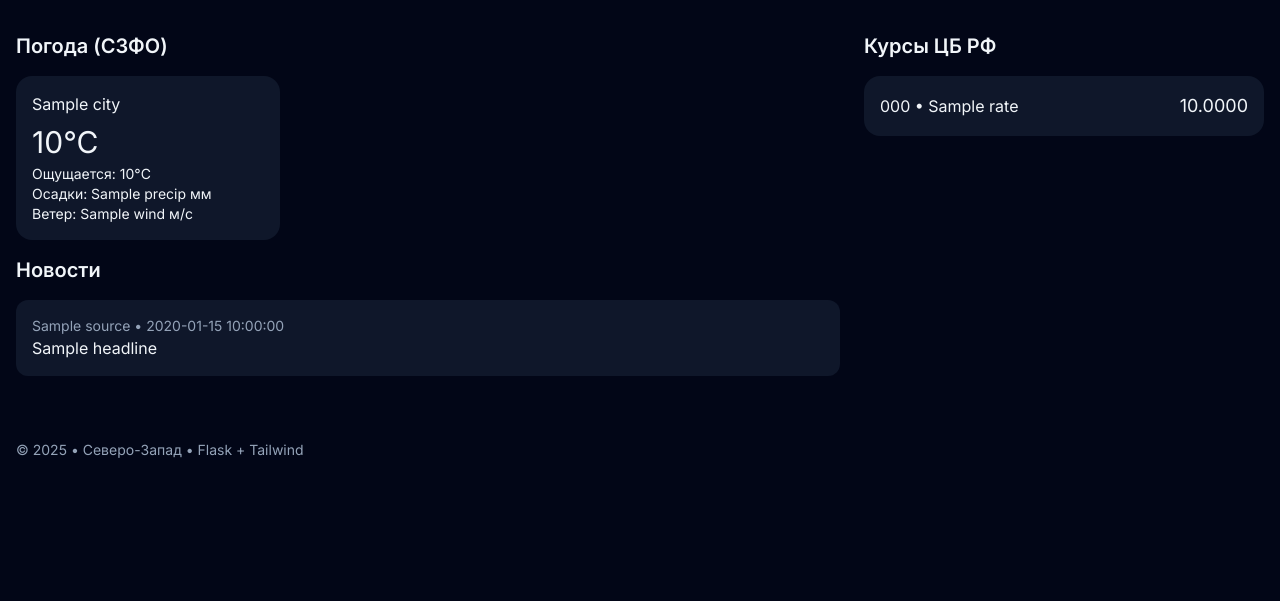
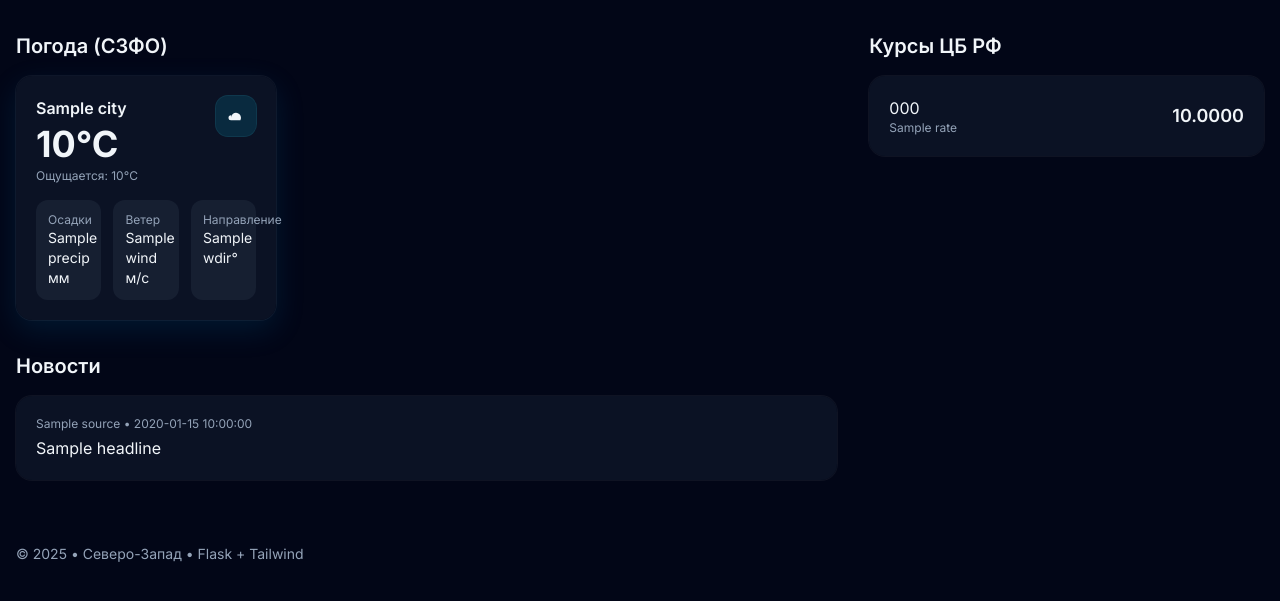
Before and after one commit to Nick-825/nw-weather-site, a Flask app: template templates/index.html in a window 1280 px wide. Shown: the part 114-715 px from the top of the page. Run offline with Flask 3, Linux system fonts and the light colour scheme; the template is opened without the code that fills it: most values are stand-ins (such as "Sample title", 1, 10 or a date in 2020); some libraries are stand-ins or nearby versions.

Commit message:
Update index.html

```diff
--- a/templates/index.html
+++ b/templates/index.html
@@ -1,46 +1,80 @@
 {% extends "base.html" %}
 {% block content %}
-<div class="grid md:grid-cols-3 gap-6">
-  <section class="col-span-2 space-y-4">
-    <h2 class="text-xl font-semibold">Погода (СЗФО)</h2>
-    <div class="grid sm:grid-cols-2 lg:grid-cols-3 gap-4">
-      {% for row in weather %}
-        <div class="rounded-2xl bg-slate-900 p-4">
-          <div class="font-medium">{{ row.city }}</div>
+
+<div class="grid lg:grid-cols-3 gap-8">
+  <!-- Weather + News -->
+  <section class="lg:col-span-2 space-y-8">
+    <div>
+      <h2 class="text-xl font-semibold mb-4">Погода (СЗФО)</h2>
+      <div class="grid sm:grid-cols-2 xl:grid-cols-3 gap-5">
+        {% for row in weather %}
+        <div class="rounded-2xl bg-slate-900/70 ring-1 ring-white/5 p-5 shadow-soft hover:translate-y-[-2px] transition">
+          <div class="flex items-start justify-between">
+            <div>
+              <div class="text-base font-semibold">{{ row.city }}</div>
+              {% if not row.error %}
+                <div class="text-4xl font-bold mt-1">{{ row.temp|round(1) }}°C</div>
+                <div class="text-xs text-slate-400 mt-1">Ощущается: {{ row.feels|round(1) }}°C</div>
+              {% endif %}
+            </div>
+            <div class="h-10 w-10 rounded-xl bg-brand-500/15 ring-1 ring-brand-400/20 grid place-items-center">
+              <!-- tiny icon -->
+              <svg viewBox="0 0 24 24" class="h-5 w-5"><path fill="currentColor" d="M6 14a6 6 0 1 1 11.31 3H6a3 3 0 0 1 0-6 6 6 0 0 1 0 3z"/></svg>
+            </div>
+          </div>
+
           {% if row.error %}
-            <div class="text-red-400 text-sm mt-2">Ошибка: {{ row.error }}</div>
+            <div class="text-red-400 text-sm mt-3">Ошибка: {{ row.error }}</div>
           {% else %}
-            <div class="text-3xl mt-2">{{ row.temp|round(1) }}°C</div>
-            <div class="text-sm mt-1">Ощущается: {{ row.feels|round(1) }}°C</div>
-            <div class="text-sm">Осадки: {{ row.precip }} мм</div>
-            <div class="text-sm">Ветер: {{ row.wind }} м/с</div>
+            <div class="grid grid-cols-3 gap-3 text-sm mt-4">
+              <div class="bg-slate-800/60 rounded-xl p-3">
+                <div class="text-xs text-slate-400">Осадки</div>
+                <div class="font-medium">{{ row.precip }} мм</div>
+              </div>
+              <div class="bg-slate-800/60 rounded-xl p-3">
+                <div class="text-xs text-slate-400">Ветер</div>
+                <div class="font-medium">{{ row.wind }} м/с</div>
+              </div>
+              <div class="bg-slate-800/60 rounded-xl p-3">
+                <div class="text-xs text-slate-400">Направление</div>
+                <div class="font-medium">{{ row.wdir }}°</div>
+              </div>
+            </div>
           {% endif %}
         </div>
-      {% endfor %}
+        {% endfor %}
+      </div>
     </div>
 
-    <h2 class="text-xl font-semibold mt-6">Новости</h2>
-    <div class="space-y-3">
-      {% for n in headlines %}
-        <a class="block rounded-xl bg-slate-900 p-4 hover:bg-slate-800 transition"
+    <div id="news">
+      <h2 class="text-xl font-semibold mb-4">Новости</h2>
+      <div class="space-y-3">
+        {% for n in headlines %}
+        <a class="block rounded-2xl bg-slate-900/70 ring-1 ring-white/5 p-5 hover:bg-slate-900 transition"
            href="{{ n.link }}" target="_blank" rel="noopener">
-          <div class="text-sm text-slate-400">{{ n.source }} • {{ n.published }}</div>
-          <div class="font-medium">{{ n.title }}</div>
+          <div class="text-xs text-slate-400">{{ n.source }} • {{ n.published }}</div>
+          <div class="font-medium mt-1">{{ n.title }}</div>
         </a>
-      {% endfor %}
+        {% endfor %}
+      </div>
     </div>
   </section>
 
-  <aside class="space-y-4">
+  <!-- Rates -->
+  <aside id="rates" class="space-y-4">
     <h2 class="text-xl font-semibold">Курсы ЦБ РФ</h2>
-    <div class="rounded-2xl bg-slate-900 p-4 space-y-3">
+    <div class="rounded-2xl bg-slate-900/70 ring-1 ring-white/5 p-5 space-y-4">
       {% for code, r in rates.items() %}
-        <div class="flex items-baseline justify-between">
-          <div class="font-medium">{{ code }} • {{ r.name }}</div>
-          <div class="text-lg">{{ '%.4f'|format(r.value) }}</div>
+      <div class="flex items-center justify-between">
+        <div>
+          <div class="font-medium">{{ code }}</div>
+          <div class="text-xs text-slate-400">{{ r.name }}</div>
         </div>
+        <div class="text-lg font-semibold">{{ '%.4f'|format(r.value) }}</div>
+      </div>
       {% endfor %}
     </div>
   </aside>
 </div>
+
 {% endblock %}
```
